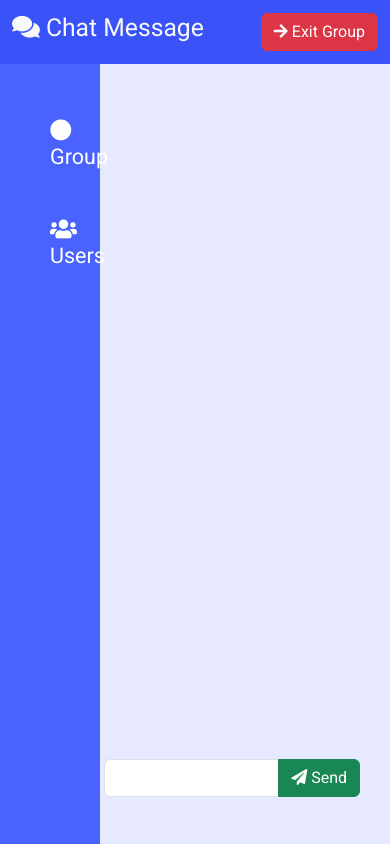
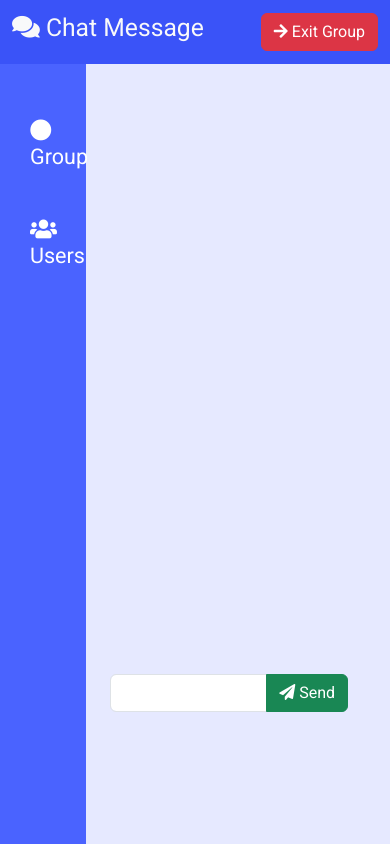
Before and after one commit to annaspratama/chat-message-express-js, a website: page public/chat.html in a window 390 px wide. Drawn offline with nearby package versions, Linux system fonts and the light colour scheme; no server answers.

Commit message:
Fix responsive to mobile

```diff
--- a/public/chat.html
+++ b/public/chat.html
@@ -16,8 +16,9 @@
         </div>
     </nav>
 
+    <div class="container-fluid">
         <div class="row vh-100">
-        <div class="col-3">
+            <div class="col-3 col-sm-3">
                 <div class="chat-sidebar">
                     <h4 class="mt-1"><i class="fas fa-circle"></i> Group</h4>
                     <h5 id="group-name"></h5>
@@ -25,7 +26,7 @@
                     <ul id="users"></ul>
                 </div>
             </div>
-        <div class="col-9">
+            <div class="col-9 col-sm-9">
                 <div class="chat-container">
                     <div class="chat-messages">
                         <!-- <div class="message">
@@ -54,6 +55,7 @@
                 </div>
             </div>
         </div>
+    </div>
 
     <script
       src="https://cdnjs.cloudflare.com/ajax/libs/qs/6.9.2/qs.min.js"
--- a/public/css/styles.css
+++ b/public/css/styles.css
@@ -44,8 +44,7 @@ a {
 }
 
 .form-signin {
-    max-width: 500px;
-	/* text-align: center; */
+    max-width: fit-content;
 }
 
 .form-signin .card {
@@ -119,16 +118,19 @@ a {
 .chat-sidebar {
 	background-color: var(--dark-color-b);
 	color: #fff;
-	padding: 50px 50px 30px 50px;
-    /* margin-right: 80px; */
+	padding: 50px 50px 30px 30px;
 	height: 100vh;
 }
 
+.vh-100 .col-3 {
+	padding-left: 0;
+}
+
 .chat-container {
-    height: 80%;
+    height: 70%;
 }
 
 .chat-form-container {
     height: 50px;
-	padding: 20px 30px 20px 0px;
+	padding: 20px 30px 50px 0px;
 }
```
Also changed, not shown: public/index.html (+3 -3 lines). Lines whose indentation alone changed are shown as unchanged.
